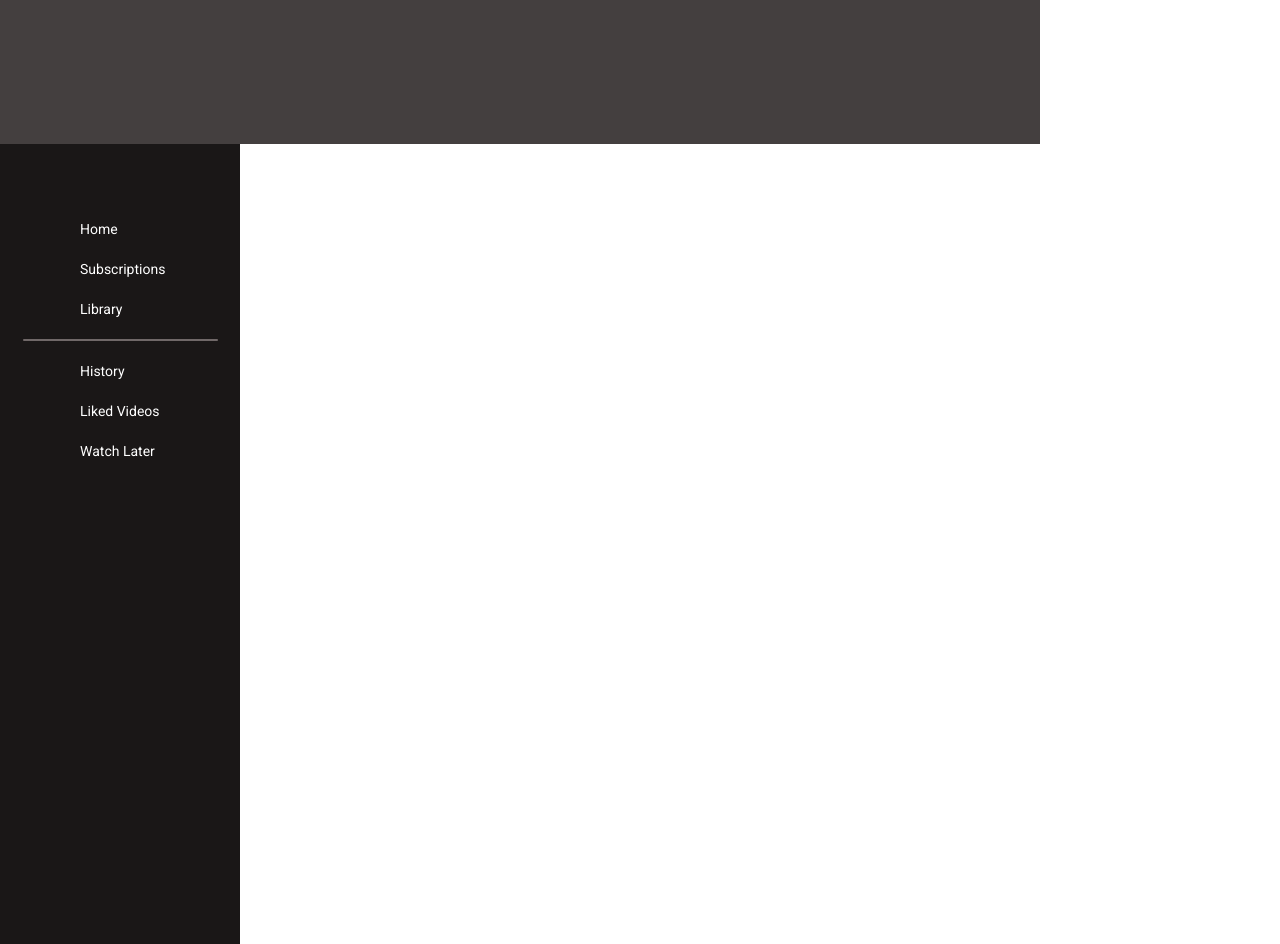
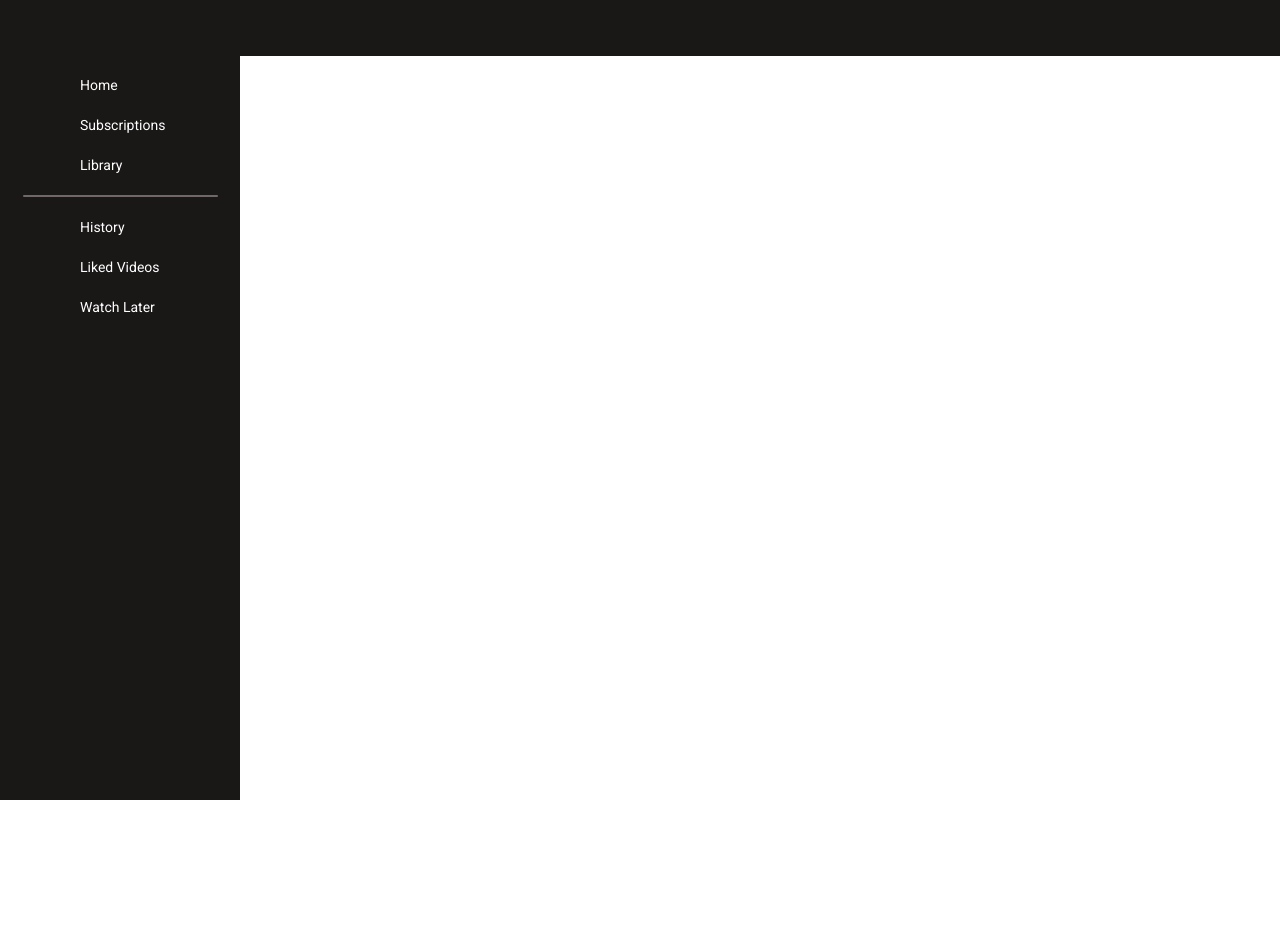
Before and after one commit to aggie-coding-club/RevTube, a SvelteKit app: page / in a window 1280 px wide. After the commit the page ends 800 px from the top, so only its background shows below. Built offline with nearby package versions, Linux system fonts and the light colour scheme; some icons are missing.

Commit message:
fixed navbar height

```diff
--- a/src/components/navbar.svelte
+++ b/src/components/navbar.svelte
@@ -8,7 +8,8 @@
 <style>
 	@import url('https://fonts.googleapis.com/css2?family=Roboto&display=swap');
     .navbar{
-        width: calc(100vw - 24rem); height:14.4rem;
-        background-color: #443f3f;
+        width: calc(100vw); height:5.6rem;
+        background-color: #1a1717;
+        position: sticky; top:0; left:0;
     }
 </style>
--- a/src/components/sidebar.svelte
+++ b/src/components/sidebar.svelte
@@ -16,7 +16,7 @@
 
 <div class="sidebar {sidebar_toggle ? "" : "hide"}">
 
-	<div class="side-nav">
+	<div class="side-nav {sidebar_toggle ? "" : "hide"}">
 		<div class="icon-container" on:click={handleClick}>
 			<div class="icon"><MdDehaze/></div>
 		</div>
@@ -78,6 +78,7 @@
 		min-height: 100vh; width: 24rem;
 		background-color: #1a1717;
 		font-family: "Roboto"; color: white;
+		position: absolute; top: 0; left:0;
 	}
 	.sidebar-container {
 		width: 21.6rem; height: inherit;
@@ -86,6 +87,9 @@
 	.side-nav {
 		width: 20rem; display: flex; justify-content: flex-start; align-items: center;
 		margin: 1rem 0 1.5rem 0;
+	}
+	.side-nav.hide {
+		margin: 0;
 	}
 	.side-nav .icon-container:hover {
 		background-color: #443f3f; border-radius: 50%;
--- a/src/routes/+layout.svelte
+++ b/src/routes/+layout.svelte
@@ -5,7 +5,7 @@
 </script>
 
 <div class="app">
-	<main>
+	<main class="app-container">
 		<slot />
 		<Navbar/>
 		<Sidebar />
@@ -15,5 +15,6 @@
 <style>
 	.app {
 		margin: 0; border: 0; padding: 0;
+		position: relative;
 	}
 </style>
```
